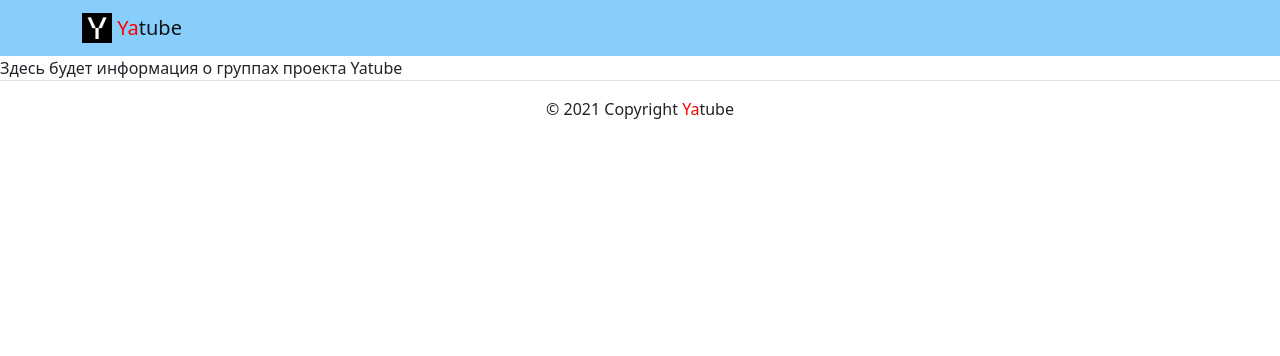
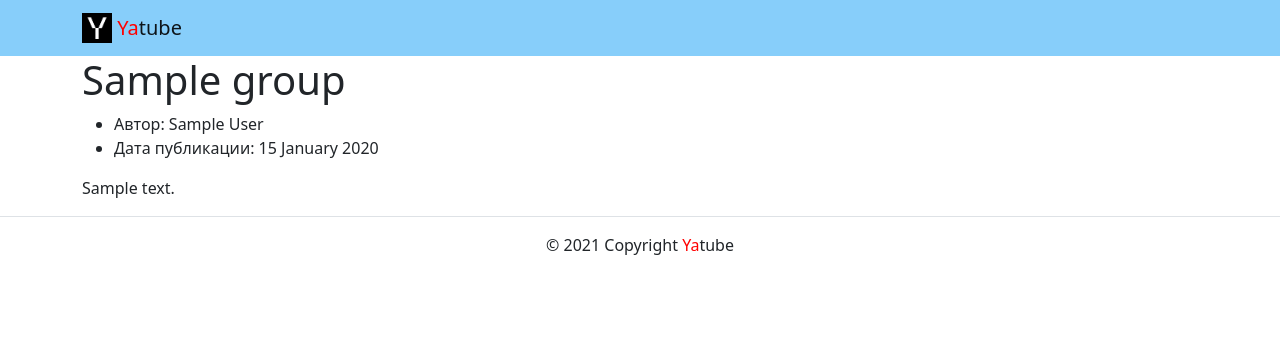
Before and after one commit to FukkenShit/hw02_community, a Django app: a page that uses yatube/templates/base.html in a window 1280 px wide. Shown: the top 356 px of the page. Run offline with Django 3.2, Linux system fonts and the light colour scheme; tables that the repository leaves empty hold one stand-in row (values such as "Sample post"); some libraries are stand-ins or nearby versions.

Commit message:
промежуточное состояние где я нафигачил дофига всего

```diff
--- a/yatube/posts/models.py
+++ b/yatube/posts/models.py
@@ -3,6 +3,15 @@ from django.contrib.auth import get_user_model
 
 # Create your models here.
 User = get_user_model()
+
+
+class Group(models.Model):
+    title = models.CharField(max_length=120)
+    slug = models.SlugField()
+    description = models.TextField()
+
+    def __str__(self):
+        return self.title
 
 
 class Post(models.Model):
@@ -13,3 +22,9 @@ class Post(models.Model):
         on_delete=models.CASCADE,
         related_name='posts'
     )
+    group = models.ForeignKey(
+        Group,
+        blank=True,
+        null=True,
+        on_delete=models.CASCADE
+    )
--- a/yatube/posts/urls.py
+++ b/yatube/posts/urls.py
@@ -5,6 +5,6 @@ from . import views
 app_name = 'posts'
 
 urlpatterns = [
-    path('group/<slug:slug>/', views.group_posts, name='group'),
+    path('group/<slug:slug>/', views.group_posts, name='group_list'),
     path('', views.index, name='index'),
 ]
--- a/yatube/posts/views.py
+++ b/yatube/posts/views.py
@@ -1,5 +1,5 @@
-from django.shortcuts import render
-from .models import Post
+from django.shortcuts import render, get_object_or_404
+from .models import Post, Group
 
 
 def index(request):
@@ -13,7 +13,10 @@ def index(request):
 
 def group_posts(request, slug):
     template = 'posts/group_list.html'
+    group = get_object_or_404(Group, slug=slug)
+    posts = Post.objects.filter(group=group).order_by('-pub_date')[:10]
     context = {
-        'text': 'Здесь будет информация о группах проекта Yatube'
+        'group': group,
+        'posts': posts
     }
     return render(request, template, context)
--- a/yatube/templates/base.html
+++ b/yatube/templates/base.html
@@ -1,19 +1,7 @@
-{% load static %}
-<!DOCTYPE html> <!-- Используется html 5 версии -->
-<html lang="ru"> <!-- Язык сайта - русский -->
+<!DOCTYPE html>
+<html lang="ru">
   <head>
-    <meta charset="utf-8"> <!-- Кодировка сайта -->
-    <!-- Сайт готов работать с мобильными устройствами -->
-    <meta name="viewport" content="width=device-width, initial-scale=1">
-    <!-- Загружаем фав-иконки -->
-    <link rel="icon" href="img/fav/fav.ico" type="image">
-    <link rel="apple-touch-icon" sizes="180x180" href="img/fav/apple-touch-icon.png">
-    <link rel="icon" type="image/png" sizes="32x32" href="img/fav/favicon-32x32.png">
-    <link rel="icon" type="image/png" sizes="16x16" href="img/fav/favicon-16x16.png">
-    <meta name="msapplication-TileColor" content="#000">
-    <meta name="theme-color" content="#ffffff">
-    <!-- Подключен файл со стандартными стилями бустрап -->
-    <link rel="stylesheet" href="{% static 'css/bootstrap.min.css' %}">
+    {% include 'includes/head_meta.html' %}
     <title>
       {% block title %}
         Yatube
@@ -23,9 +11,11 @@
   <body>
     {% include 'includes/header.html' %}
     <main>
-      {% block content %}
-        Ой, кажется, здесь ничего нет...
-      {% endblock %}
+      <div class="container">
+        {% block content %}
+          Ой, кажется, здесь ничего нет...
+        {% endblock %}
+      </div>
     </main>
     {% include 'includes/footer.html' %}
   </body>
--- a/yatube/templates/includes/footer.html
+++ b/yatube/templates/includes/footer.html
@@ -1,8 +1,3 @@
-    <!-- Использованы классы бустрапа: -->
-    <!-- border-top: создаёт тонкую линию сверху блока -->
-    <!-- text-center: выравнивает текстовые блоки внутри блока по центру -->
-    <!-- py-3: контент внутри размещается с отступом сверху и снизу -->
-    <footer class="border-top text-center py-3">
-      <!-- тег span используется для добавления нужных стилей отдельным участкам текста -->
-      <p>© 2021 Copyright <span style="color:red">Ya</span>tube</p>
-    </footer>
+<footer class="border-top text-center py-3">
+  <p>© 2021 Copyright <span style="color:red">Ya</span>tube</p>
+</footer>
--- /dev/null
+++ b/yatube/templates/includes/head_meta.html
@@ -0,0 +1,10 @@
+{% load static %}
+<meta charset="utf-8">
+<meta name="viewport" content="width=device-width, initial-scale=1">
+<link rel="icon" href="{% static 'img/fav/fav.ico' %}" type="image">
+<link rel="apple-touch-icon" sizes="180x180" href="{%  static 'img/fav/apple-touch-icon.png' %}">
+<link rel="icon" type="image/png" sizes="32x32" href="{% static 'img/fav/favicon-32x32.png' %}">
+<link rel="icon" type="image/png" sizes="16x16" href="{% static 'img/fav/favicon-16x16.png' %}">
+<meta name="msapplication-TileColor" content="#000">
+<meta name="theme-color" content="#ffffff">
+<link rel="stylesheet" href="{% static 'css/bootstrap.min.css' %}">
--- a/yatube/templates/includes/header.html
+++ b/yatube/templates/includes/header.html
@@ -1,12 +1,13 @@
 {% load static %}
 <header>
-      <!-- Использованы классы бустрапа для создания типовой навигации с логотипом -->
-      <!-- В дальнейшем тут будет создано полноценное меню -->
   <nav class="navbar navbar-light" style="background-color: lightskyblue">
     <div class="container">
       <a class="navbar-brand" href="{% url 'posts:index' %}">
-            <img src="{% static 'img/logo.png' %}" width="30" height="30" class="d-inline-block align-top" alt="">
-            <!-- тег span используется для добавления нужных стилей отдельным участкам текста -->
+        <img src="{% static 'img/logo.png' %}"
+             width="30"
+             height="30"
+             class="d-inline-block align-top"
+             alt="">
         <span style="color:red">Ya</span>tube</a>
       </a>
     </div>
--- a/yatube/templates/posts/group_list.html
+++ b/yatube/templates/posts/group_list.html
@@ -1,7 +1,17 @@
 {% extends 'base.html' %}
+
 {% block title %}
-  Лев Толстой – зеркало русской революции.
+  Записи сообщества {{ group.title }}
 {% endblock %}
+
 {% block content %}
-  {{ text }}
+  <h1>
+    {{ group.title }}
+  </h1>
+  {% for post in posts %}
+    {% include 'posts/includes/post_card.html' with post=post %}
+    {% if not forloop.last %}
+      <hr>
+    {% endif %}
+  {% endfor %}
 {% endblock %}
--- /dev/null
+++ b/yatube/templates/posts/includes/post_card.html
@@ -0,0 +1,11 @@
+<ul>
+  <li>
+    Автор: {{ post.author.get_full_name }}
+  </li>
+  <li>
+    Дата публикации: {{ post.pub_date|date:"d E Y" }}
+  </li>
+</ul>
+<p>
+  {{ post.text }}
+</p>
```
Also changed, not shown: yatube/posts/admin.py (+18 -3 lines), yatube/templates/posts/index.html (+11 -12 lines), yatube/posts/migrations/0002_auto_20220104_1511.py (added), yatube/static/img/fav/android-chrome-192x192.png (added), yatube/static/img/fav/android-chrome-256x256.png (added), yatube/static/img/fav/apple-touch-icon.png (added), yatube/static/img/fav/favicon-16x16.png (added), yatube/static/img/fav/favicon-32x32.png (added), yatube/static/img/fav/favicon.ico (added), yatube/static/img/fav/mstile-150x150.png (added), yatube/static/img/fav/safari-pinned-tab.svg (added). Lines whose indentation alone changed are shown as unchanged.
